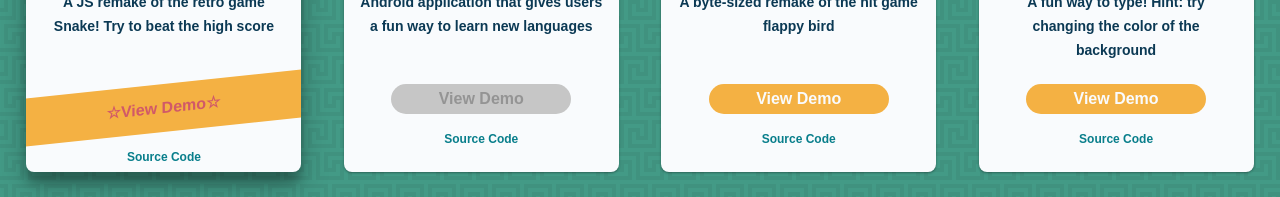
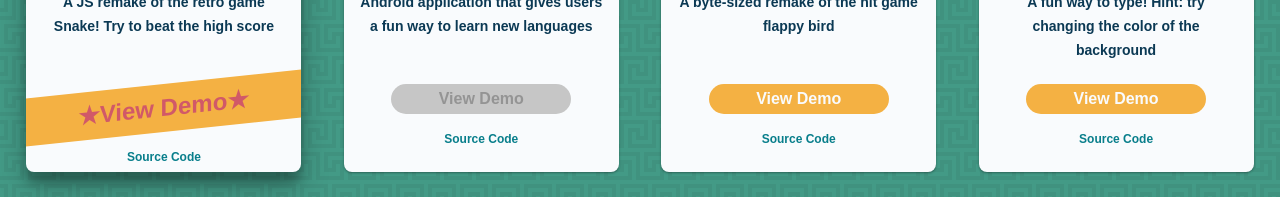
Before and after one commit to sahishnu/sahishnu.github.io, a React (Create React App) app: page / in a window 1280 px wide. In both pictures the pointer is over the link 163 px from the left and 2931 px from the top of the page. Shown: the part 2832-3029 px from the top of the page. Built offline with nearby package versions, Linux system fonts and the light colour scheme.

Commit message:
increase font size on hover view demo

```diff
--- a/src/styles/components/ProjectCard.scss
+++ b/src/styles/components/ProjectCard.scss
@@ -59,14 +59,15 @@
         transform: skewY(-6deg);
         color: $indian-red;
         height: 3rem;
+        font-size: 1.5rem;
         width: 100%;
         border-radius: 0;
 
         &::before {
-          content: '☆'
+          content: '★ '
         }
         &::after {
-          content: '☆'
+          content: ' ★'
         }
       }
     }
```
